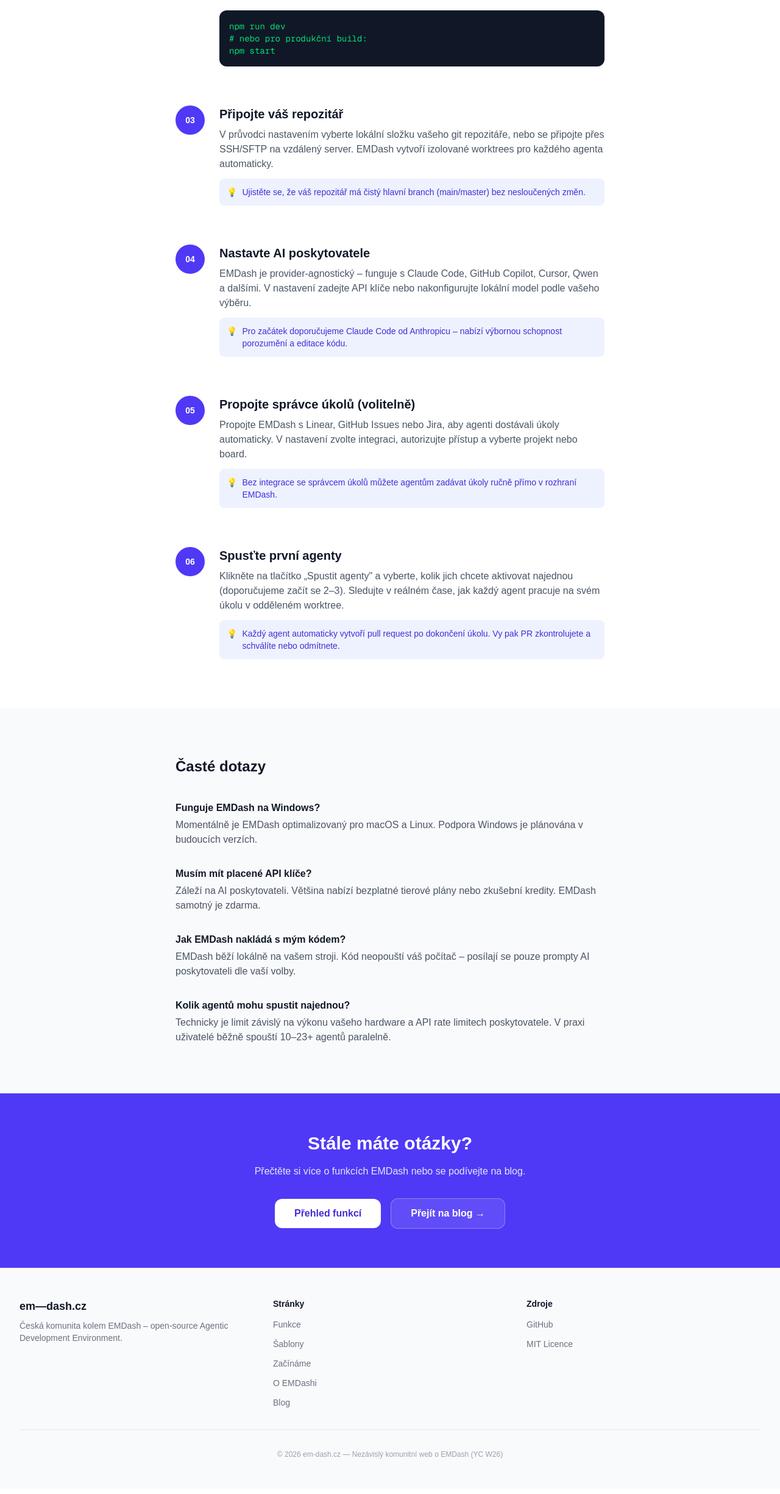
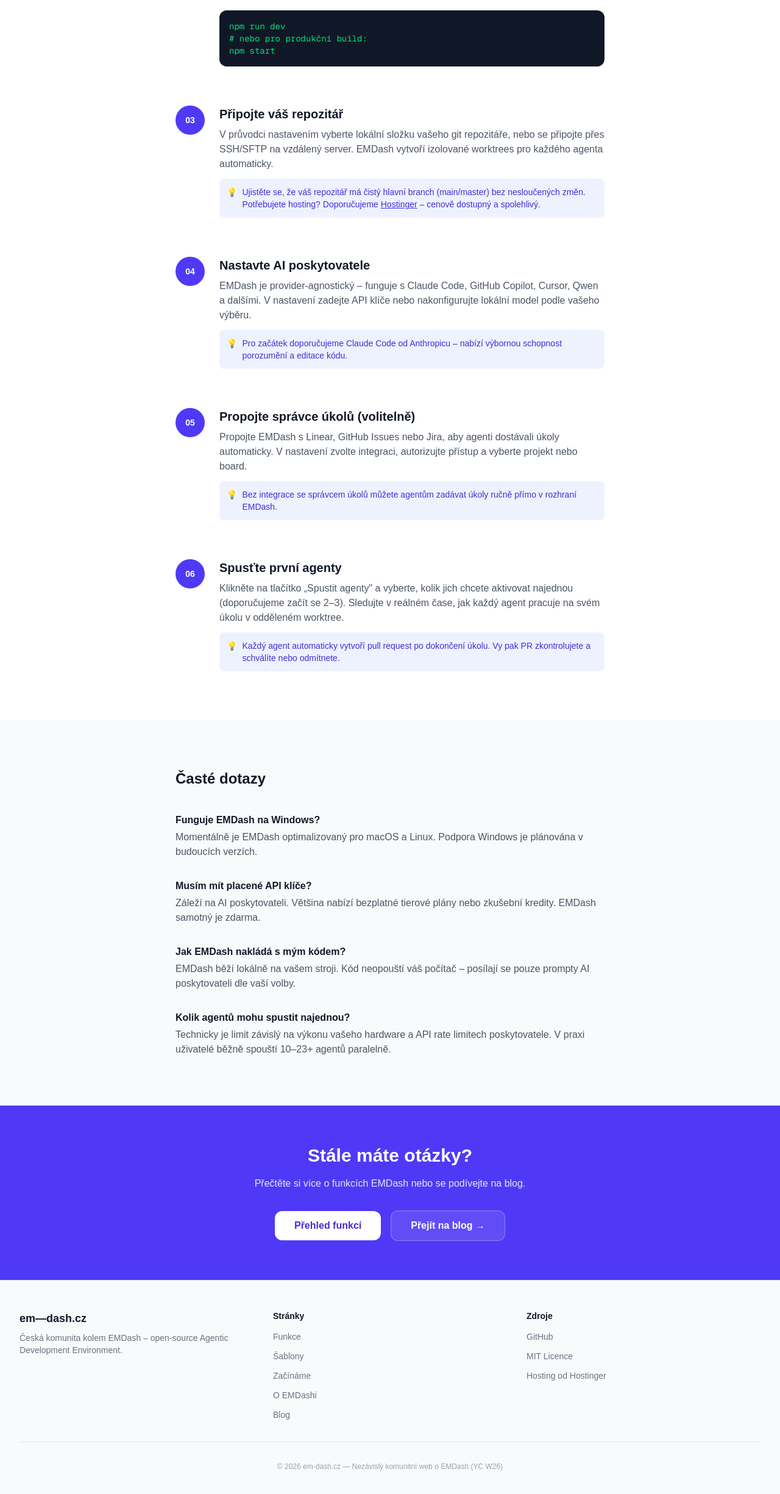
Before and after one commit to KlaraKovarova/em-dash-cz, a Next.js app: page /zacit in a window 1280 px wide. Shown: the part 864-3314 px from the top of the page at 61% size. Built offline with nearby package versions, Linux system fonts and the light colour scheme.

Commit message:
Add Hostinger affiliate link to footer and getting-started page
- Footer: added "Hosting od Hostinger" link in the Zdroje section
- Začínáme page: added Hostinger recommendation in the repository setup tip

Co-Authored-By: Paperclip <noreply@paperclip.ing>

```diff
--- a/app/zacit/page.tsx
+++ b/app/zacit/page.tsx
@@ -38,7 +38,7 @@
     description:
       'V průvodci nastavením vyberte lokální složku vašeho git repozitáře, nebo se připojte přes SSH/SFTP na vzdálený server. EMDash vytvoří izolované worktrees pro každého agenta automaticky.',
     code: null,
-    tip: 'Ujistěte se, že váš repozitář má čistý hlavní branch (main/master) bez nesloučených změn.',
+    tip: (<>Ujistěte se, že váš repozitář má čistý hlavní branch (main/master) bez nesloučených změn. Potřebujete hosting? Doporučujeme{' '}<a href="https://www.hostinger.com/cz?REFERRALCODE=TAEZACHMILYI" target="_blank" rel="noopener noreferrer" className="underline font-medium">Hostinger</a> – cenově dostupný a spolehlivý.</>),
   },
   {
     number: '04',
--- a/components/layout/Footer.tsx
+++ b/components/layout/Footer.tsx
@@ -58,6 +58,16 @@
                   MIT Licence
                 </a>
               </li>
+              <li>
+                <a
+                  href="https://www.hostinger.com/cz?REFERRALCODE=TAEZACHMILYI"
+                  target="_blank"
+                  rel="noopener noreferrer"
+                  className="text-sm text-gray-500 hover:text-gray-900"
+                >
+                  Hosting od Hostinger
+                </a>
+              </li>
             </ul>
           </div>
         </div>
```
